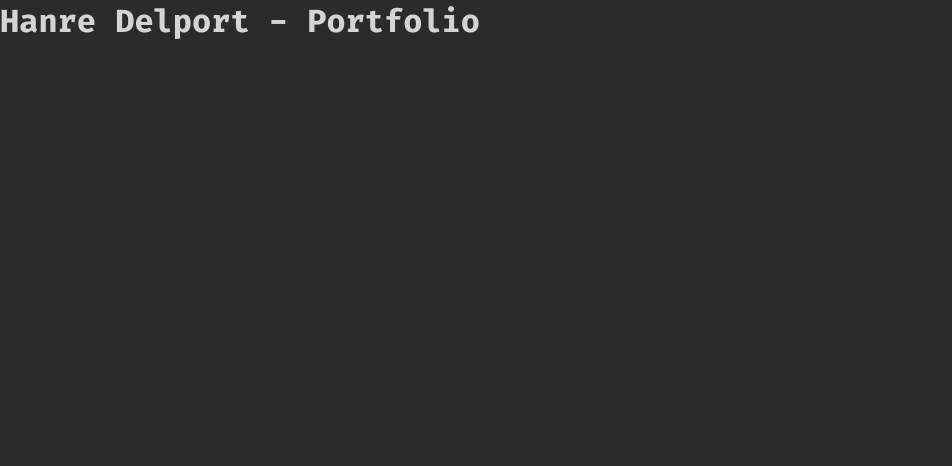
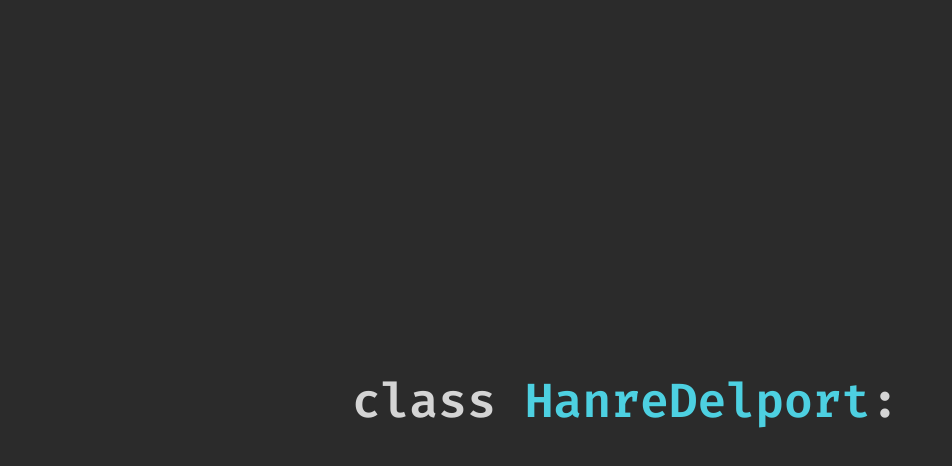
Before and after one commit to HanreDelport/Personal-Portfolio, a React (Vite) app: page / in a window 1280 px wide. Shown: the top 466 px of the page, without its empty margins (0-952 px from the left). Built offline with nearby package versions, Linux system fonts and the light colour scheme.

Commit message:
Create Hero animations

```diff
--- a/src/App.jsx
+++ b/src/App.jsx
@@ -1,7 +1,9 @@
+import Hero from './components/Hero'
+
 function App() {
   return (
     <div className="app">
-      <h1>Hanre Delport - Portfolio</h1>
+      <Hero />
     </div>
   )
 }
--- /dev/null
+++ b/src/components/Hero.css
@@ -0,0 +1,36 @@
+.hero {
+  height: 100vh;
+  display: flex;
+  align-items: center;
+  justify-content: center;
+  text-align: center;
+}
+
+.hero-text {
+  font-size: 3rem;
+  font-weight: 600;
+  color: var(--color-text);
+}
+
+.hero-name {
+  color: var(--color-cyan);
+}
+
+.hero-keyword {
+  color: var(--color-text);
+}
+
+.cursor {
+  display: inline-block;
+  color: var(--color-text);
+  animation: blink 1s step-end infinite;
+}
+
+@keyframes blink {
+  0%, 100% {
+    opacity: 1;
+  }
+  50% {
+    opacity: 0;
+  }
+}
--- /dev/null
+++ b/src/components/Hero.jsx
@@ -0,0 +1,37 @@
+import { useState, useEffect } from 'react'
+import './Hero.css'
+
+const FULL_TEXT = 'class HanreDelport:'
+const NAME_START = 6   // index where "HanreDelport" begins
+const NAME_END = 18    // index where "HanreDelport" ends (colon starts here)
+
+function Hero() {
+  const [displayedText, setDisplayedText] = useState('')
+
+  useEffect(() => {
+    if (displayedText.length < FULL_TEXT.length) {
+      const timeout = setTimeout(() => {
+        setDisplayedText(FULL_TEXT.slice(0, displayedText.length + 1))
+      }, 80)
+
+      return () => clearTimeout(timeout)
+    }
+  }, [displayedText])
+
+  const keyword = displayedText.slice(0, Math.min(displayedText.length, NAME_START))
+  const name = displayedText.slice(NAME_START, Math.min(displayedText.length, NAME_END))
+  const colon = displayedText.slice(NAME_END)
+
+  return (
+    <section className="hero">
+      <h1 className="hero-text">
+        <span className="hero-keyword">{keyword}</span>
+        <span className="hero-name">{name}</span>
+        <span className="hero-keyword">{colon}</span>
+        <span className="cursor">|</span>
+      </h1>
+    </section>
+  )
+}
+
+export default Hero
```
